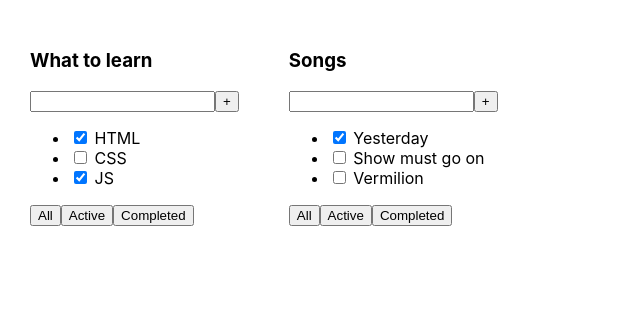
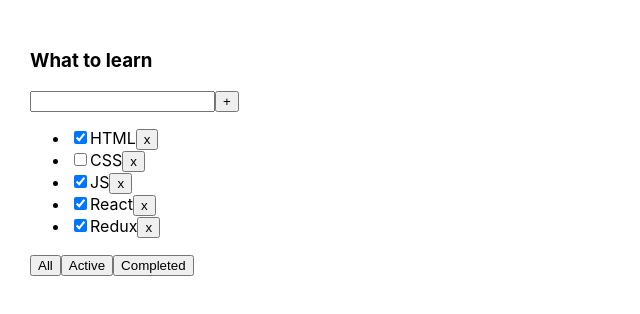
Before and after one commit to VilenaArturovna/todolist, a React (Create React App) app: page / in a window 1280 px wide. Shown: the top 314 px of the page, without its empty margins (0-640 px from the left). Built offline with nearby package versions, Linux system fonts and the light colour scheme.

Commit message:
Commit 2 - added deleting and filtering tasks

```diff
--- a/src/App.tsx
+++ b/src/App.tsx
@@ -1,24 +1,46 @@
-import React from 'react';
+import React, {useState} from 'react';
 import './App.css';
 import {TaskType, Todolist} from "./Todolist";
 
+export type FilterValuesType = 'all' | 'active' | 'completed'
+
 function App() {
 
-    const tasks1: Array<TaskType> = [
+    let [tasks, setTasks] = useState<Array<TaskType>>([
         {id: 1, title: 'HTML', isDone: true},
         {id: 2, title: 'CSS', isDone: false},
         {id: 3, title: 'JS', isDone: true},
-    ]
-    const tasks2: Array<TaskType> = [
-        {id: 1, title: 'Yesterday', isDone: true},
-        {id: 2, title: 'Show must go on', isDone: false},
-        {id: 3, title: 'Vermilion', isDone: false},
-    ]
+        {id: 4, title: 'React', isDone: true},
+        {id: 5, title: 'Redux', isDone: true},
+    ])
+
+    let [filter, setFilter] = useState<FilterValuesType>('all')
+
+    let tasksForTodolist = tasks
+    if (filter === 'active') {
+        tasksForTodolist = tasks.filter(t => !t.isDone)
+    }
+    if (filter === 'completed') {
+        tasksForTodolist = tasks.filter(t => t.isDone)
+    }
+
+    const removeTask = (id: number) => {
+        let filteredTasks = tasks.filter(t => t.id !== id)
+        setTasks(filteredTasks)
+    }
+
+    const changeFilter = (value: FilterValuesType) => {
+        setFilter(value)
+    }
 
     return (
         <div className="App">
-            <Todolist title={'What to learn'} tasks={tasks1}/>
-            <Todolist title={'Songs'} tasks={tasks2}/>
+            <Todolist
+                title={'What to learn'}
+                tasks={tasksForTodolist}
+                removeTask={removeTask}
+                changeFilter={changeFilter}
+            />
         </div>
     );
 }
--- a/src/Todolist.tsx
+++ b/src/Todolist.tsx
@@ -1,4 +1,5 @@
 import React from "react";
+import {FilterValuesType} from "./App";
 
 export type TaskType = {
     id: number
@@ -8,6 +9,8 @@
 type TodolistPropsType = {
     title: string
     tasks: Array<TaskType>
+    removeTask: (id: number) => void
+    changeFilter: (value: FilterValuesType) => void
 }
 
 export const Todolist = (props: TodolistPropsType) => {
@@ -19,12 +22,17 @@
                 <button>+</button>
             </div>
             <ul>
-                {props.tasks.map(t => <li><input type="checkbox" checked={t.isDone}/> <span key={t.id}>{t.title}</span></li>)}
+                {props.tasks.map(t =>
+                    <li key={t.id}>
+                        <input type="checkbox" checked={t.isDone}/>
+                        <span>{t.title}</span>
+                        <button onClick={() => props.removeTask(t.id)}>x</button>
+                </li>)}
             </ul>
             <div>
-                <button>All</button>
-                <button>Active</button>
-                <button>Completed</button>
+                <button onClick={() => props.changeFilter('all')}>All</button>
+                <button onClick={() => props.changeFilter('active')}>Active</button>
+                <button onClick={() => props.changeFilter('completed')}>Completed</button>
             </div>
         </div>
     )
```
